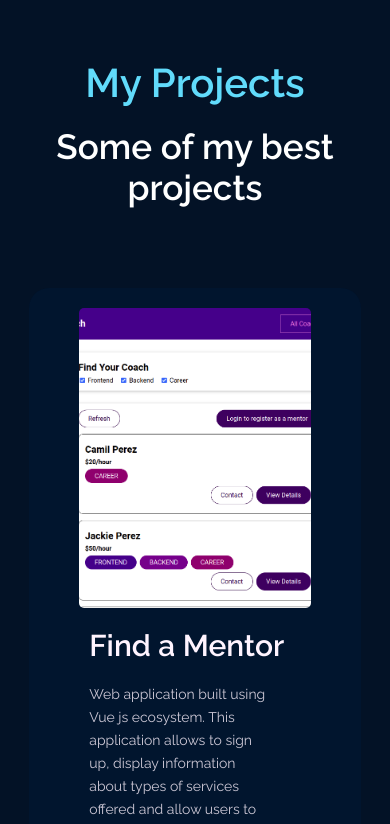
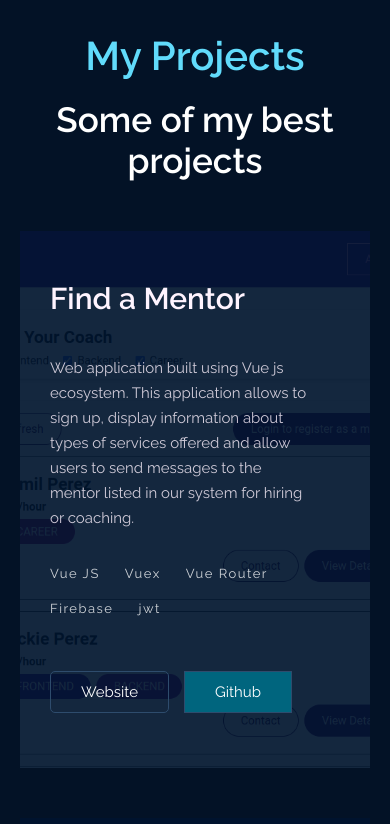
Before and after one commit to Terrero89/my-portfolio, a Vue app: page / in a window 390 px wide. Shown: the part 3682-4506 px from the top of the page. Built offline with nearby package versions, Linux system fonts and the light colour scheme.

Commit message:
mobile skills section refactored

```diff
--- a/src/components/layout/project/ProjectItems.vue
+++ b/src/components/layout/project/ProjectItems.vue
@@ -1,54 +1,21 @@
 <template>
 <div>
-        <!-- <div class="project-container" data-aos="fade-zoom-in" data-aos-easing="ease-in-back" data-aos-delay="200"
-            data-aos-offset="0">
 
-            <div class="image-container"
-                uk-parallax="target: #hero-img; start: 100%; end: 0%; y: -280; easing: 3; opacity: 1,0,0,0;">
+
+    <div class="project-container" data-aos="fade-zoom-in" data-aos-easing="ease-in-back" data-aos-delay="200" data-aos-offset="0">
+
+        <div class="image-container" uk-parallax="target: #hero-img; start: 100%; end: 0%; y: -280; easing: 3; opacity: 1,0,0,0;">
             <img :src="link" class="project-image" alt="project-img">
 
         </div>
 
-            <div class="project-text"
-                uk-parallax="target: #hero-img; start: 130%; end: 0%; y: -250; easing: 3; opacity: 1,0,0,0;">
+        <div class="project-text" uk-parallax="target: #hero-img; start: 130%; end: 0%; y: -250; easing: 3; opacity: 1,0,0,0;">
             <h3> {{ name }}</h3>
             <p> {{ description }}</p>
 
             <div class="tech-section">
                 <ul class="techs" v-for="stack in stacks" :key="stack.name">
                     <li>{{ stack }}</li>
-
-
-                    </ul>
-
-                </div>
-
-                <div class="buttons">
-                    <button class="btn-regular"> <a :href="web"> Website</a></button>
-                    <button class="btn-fill"> <a :href="github"> Github</a> </button>
-                </div>
-            </div>
-
-        </div> -->
-
-        <div class="project-container" data-aos="fade-zoom-in" data-aos-easing="ease-in-back" data-aos-delay="200"
-            data-aos-offset="0">
-
-            <div class="image-container"
-                uk-parallax="target: #hero-img; start: 100%; end: 0%; y: -280; easing: 3; opacity: 1,0,0,0;">
-                <img :src="link" class="project-image" alt="project-img">
-
-            </div>
-
-            <div class="project-text"
-                uk-parallax="target: #hero-img; start: 130%; end: 0%; y: -250; easing: 3; opacity: 1,0,0,0;">
-                <h3> {{ name }}</h3>
-                <p> {{ description }}</p>
-
-                <div class="tech-section">
-                    <ul class="techs" v-for="stack in stacks" :key="stack.name">
-                        <li>{{ stack }}</li>
-
 
                 </ul>
 
@@ -62,27 +29,18 @@
 
     </div>
 
-
-
-
 </div>
-
 </template>
 
-
 <script>
-
 export default {
     props: ["projects", 'name', 'description', 'link', 'stacks', 'web', 'github'],
 
     data() {
         return {
 
-
-
         }
     },
-
 
 }
 </script>
@@ -92,12 +50,11 @@ export default {
     margin: 0rem 2.5rem 0 0;
     font-size: 1.3rem;
     color: rgb(255, 255, 255, 0.8);
-    /* border: green solid 1px; */
+
     text-decoration: none;
     list-style: none;
     letter-spacing: 0.15rem
 }
-
 
 .buttons {
     display: inline-block;
@@ -109,10 +66,6 @@ export default {
     font-size: 1.3rem;
 
 }
-
-/* both buttons default styles */
-
-
 
 .btn-regular {
     padding: 11px 30px;
@@ -140,12 +93,12 @@ export default {
 
     margin: 1rem 0;
     font-size: 1.5rem;
-    border-radius: 5px;
+    /* border-radius: 5px; */
 }
 
 .btn-fill:hover {
     background: #46a0b6;
-    ;
+
     color: rgb(80, 78, 78);
     transition: 0.6s ease-in-out;
 }
@@ -170,14 +123,11 @@ button a {
     text-decoration: none;
 }
 
-
 .buttons button :hover {
     color: rgb(255, 255, 255);
     transition: 600ms ease-in-out;
 
 }
-
-
 
 .project-container {
     max-width: 1700px;
@@ -188,7 +138,7 @@ button a {
     padding: 2rem 0;
 
     margin: 8rem auto;
-    border-radius: 20px;
+    /* border-radius: 20px; */
     display: flex;
     justify-content: space-evenly;
     flex-wrap: wrap;
@@ -208,8 +158,8 @@ button a {
 
     padding: 0 1rem;
     margin: 0 5rem;
-
-    border-radius: 5px;
+/*
+    border-radius: 5px; */
 }
 
 .project-text h3 {
@@ -218,15 +168,15 @@ button a {
 
     color: rgb(255, 244, 255);
 
-    margin: 2rem 0;
+    margin: 4rem 0;
     /* border: solid red 1px; */
 }
 
 .project-text p {
-    max-width:85%;
-    font-size: 1.4rem;
+    max-width: 85%;
+    font-size: 1.5rem;
     margin: 2rem 0 2.5rem 0;
-    line-height: 2.3rem;
+    line-height: 2.5rem;
 
     color: rgb(255, 244, 255, 0.8);
     /* border: solid red 1px; */
@@ -238,15 +188,13 @@ button a {
     margin: 1rem 0;
 }
 
-
 .tech-section {
     /* border: solid 1px rgb(42, 151, 15); */
- max-width:90%;
+    max-width: 90%;
     display: flex;
     flex-wrap: wrap;
 
 }
-
 
 .image-container {
     width: 100;
@@ -256,39 +204,59 @@ button a {
     height: 30rem;
     margin: 0 5rem;
 
-
     align-self: center;
 }
 
 .project-image {
 
-    border-radius: 5px;
+    /* border-radius: 5px; */
     width: 100%;
     height: 100%;
     object-fit: cover;
-
-
-
-
-
-
 }
 
 @media only screen and (max-width: 480px) and (min-width: 767px) {
     .project-text {
-       max-width:90%
-
-
+        max-width: 90%
     }
 
 }
 
 @media only screen and (max-width: 768px) {
-   .project-text {
+
+    .image-container {
         /* background-color: red; */
         /* border: solid red 1px; */
-        max-width:40rem;
+        position: absolute;
+        width: 100%;
+        height: 100%;
+        object-fit: cover;
+        background-color: none
+    }
 
+    .project-text {
+
+        min-width: 100%;
+        margin: 1rem;
+        padding: 0
+    }
+
+    .project-container {
+
+        padding: 0rem 2rem;
+
+    }
+
+    .project-image {
+        opacity: 0.08;
+        object-fit: cover;
+
+
+    }
+
+    .image-container {
+        max-width: 100%;
+        padding: 0;
 
 
     }
@@ -296,68 +264,19 @@ margin: 0 5rem;
     @media only screen and (min-width: 1300px) {
         .project-text {
             margin: 2rem 0 0 0;
-        max-width:60rem;
+            max-width: 60rem;
             /* border: solid red 1px; */
         }
     }
 
-
-
-
     .project-container {
-        width: 85%;
+        margin: 5rem 2rem;
     }
 
     .project-text p {
-    width:100%;
+        width: 100%;
         /* border: solid red 1px; */
-
-
 
     }
 }
-
-
-
-
-/* @media only screen and (max-width: 390px) and (min-width: 449) {
-    .project-container {
-        width: 95%;
-    }
-
-    .project-text {
-        background-color: red;
-        width: 100%;
-
-    }
-}
-
-@media only screen and (max-width: 450px) {
-    .project-container {
-        width: 95%;
-    }
-
-    .project-text {
-        background-color: red;
-
-
-    }
-}
-
-@media only screen and (max-width: 580px) and (min-width: 390px) {
-    .project-container {
-        width: 95%;
-    }
-
-    .project-text {
-        background-color: rgb(52, 92, 34);
-
-
-    }
-} */
-
-
-
-
-
 </style>
--- a/src/components/layout/skills/SkillsBox.vue
+++ b/src/components/layout/skills/SkillsBox.vue
@@ -117,18 +117,17 @@ export default {
 </script>
 
 <style scoped>
+.skill-box {
+    /* border: solid blue 1px;; */
+    flex: 1 1 26.9rem
+}
 
-.skill-box{
-    /* border: solid blue 1px;; */
-    flex:1 1 26.9rem
-}
 .icons-wrapper {
 
     display: flex;
     justify-content: center;
     position: relative;
-      flex:1 1 50rem
-
+    flex: 1 1 50rem
 }
 
 .skills-wrapper {
@@ -159,7 +158,7 @@ export default {
     margin: 3.5rem 0rem;
     border-radius: 10px;
     padding: 1rem 2rem;
-
+width: 100%;
     /* background-color: #041731; */
     background-color: #01152e;
 }
@@ -168,13 +167,13 @@ export default {
 
 
     transition: .4s;
-    box-shadow:  2px 0px 15px 8px rgb(77, 84, 128,0.5)
+    box-shadow: 2px 0px 15px 8px rgb(77, 84, 128, 0.5)
 }
 
 .expertise-box:nth-child(2):hover {
 
     transition: .4s;
-    box-shadow: 2px 0px 15px 8px  rgb(146, 168, 22,0.5)
+    box-shadow: 2px 0px 15px 8px rgb(146, 168, 22, 0.5)
 }
 
 
@@ -226,7 +225,7 @@ export default {
 }
 
 .expertise-text p {
-font-size: 1.6rem;
+    font-size: 1.5rem;
     line-height: 2.7rem;
 
 }
@@ -289,18 +288,18 @@ font-size: 1.6rem;
 
     }
 
-    .skill-box{
+    .skill-box {
 
-    max-width: 85%;
+        max-width: 90%;
 
     }
 
     .expertise-box {
-    margin: 5rem 0 0 0 ;
+        margin: 5rem 0 0 0;
     }
 }
 
-@media only screen and (max-width: 768px) and (min-width:581px){
+@media only screen and (max-width: 768px) and (min-width:581px) {
 
 
     .icons-wrapper {
@@ -309,14 +308,14 @@ font-size: 1.6rem;
 
     }
 
-    .skill-box{
+    .skill-box {
 
         max-width: 70%;
 
     }
 
     .expertise-box {
-    margin: 5rem 0 0 0 ;
+        margin: 5rem 0 0 0;
     }
 }
 </style>
```
Lines whose indentation alone changed are shown as unchanged.
